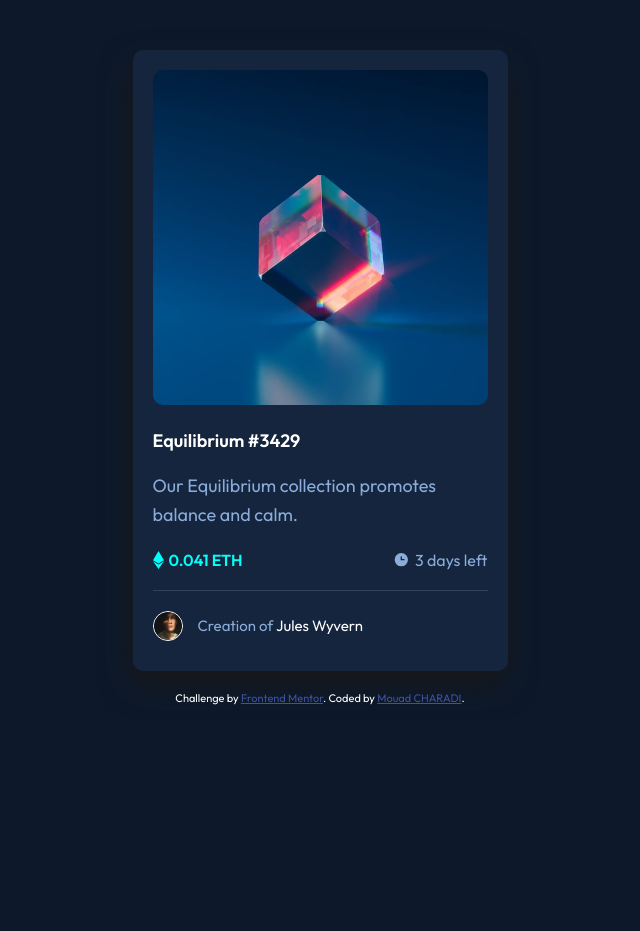
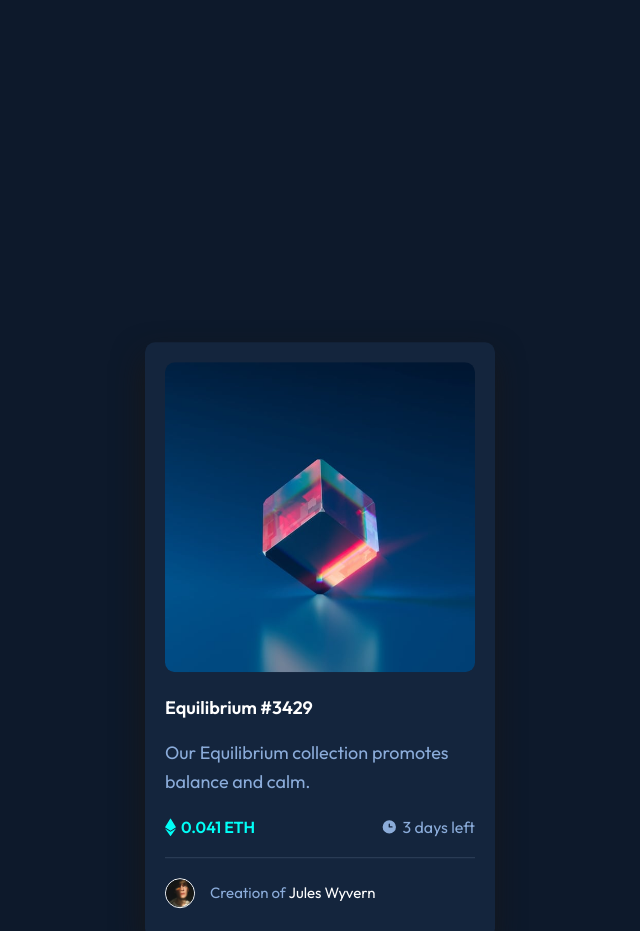
Before and after one commit to mouadcharadi/Front-End-Challenge-01, a plain HTML site: page index.html in a window 1280 px wide. Shown: the top 931 px of the page, without its empty margins (320-960 px from the left). Before the commit the page ends 800 px from the top, so only its background shows below. Drawn offline with Linux system fonts and the light colour scheme; a web font is replaced by a local one.

Commit message:
Update CSS File

```diff
--- a/css/style.css
+++ b/css/style.css
@@ -24,8 +24,9 @@ body{
   font-family: 'Outfit';
 }
 .box {
-  max-width: 375px;
-  margin: 50px auto 20px;
+  max-width: 350px;
+  margin: 50% auto 20px;
+  transform: translateY(-50%);
   border-radius: 10px;
   background-color: hsl(216, 50%, 16%);
   box-shadow: -2px 14px 30px #181717e5;
```
